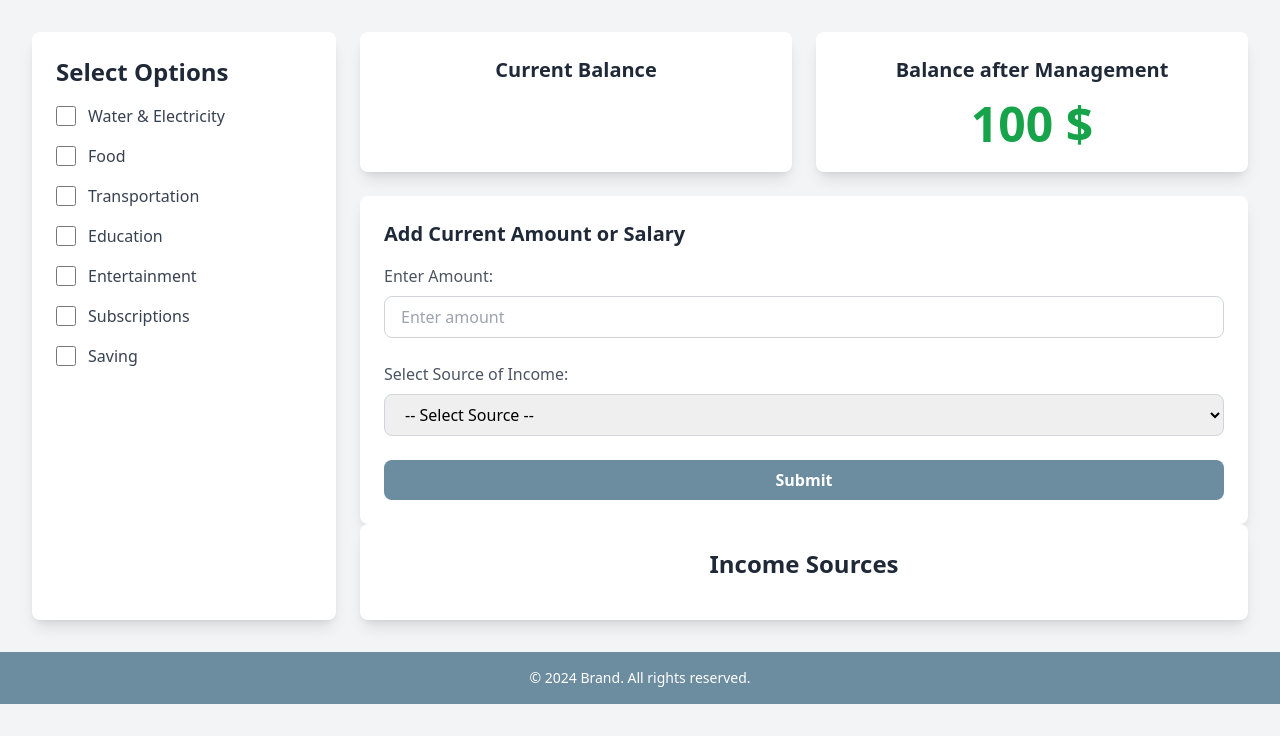
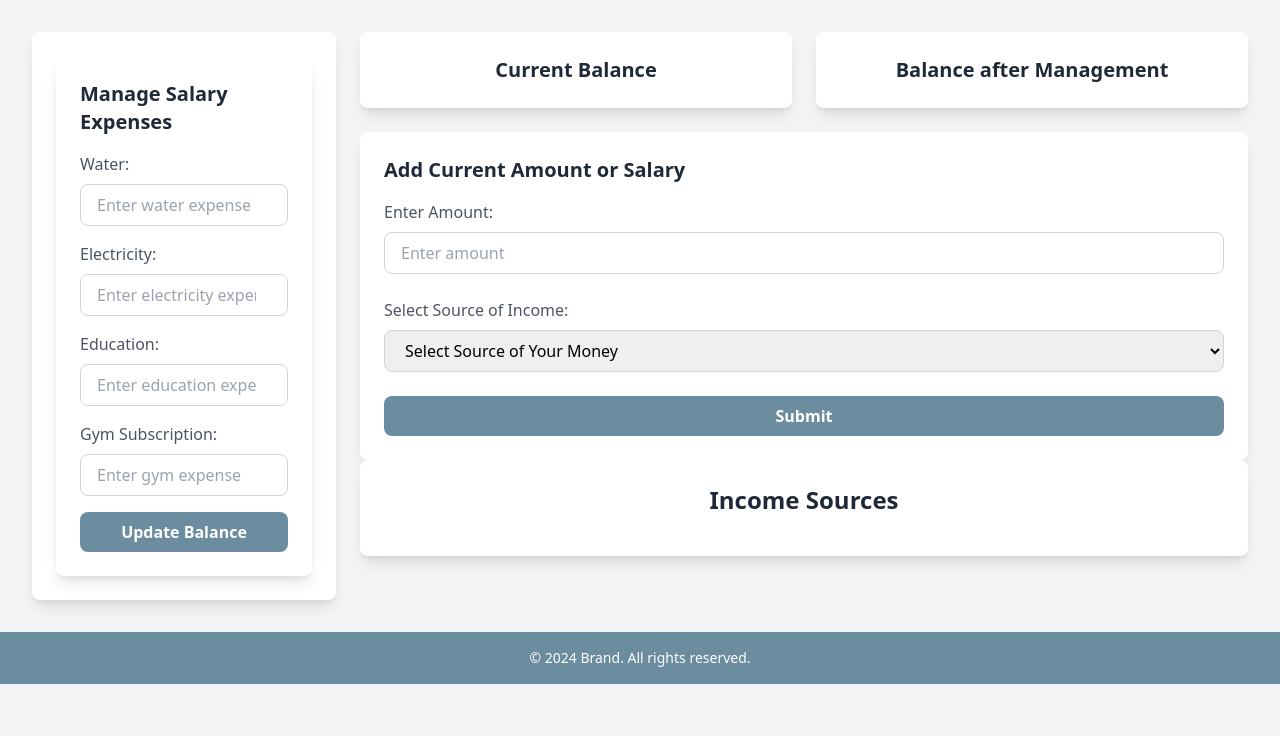
Before and after one commit to Kader1680/Mangement-Payement-Website, a Node server app: template views/pages/home.ejs in a window 1280 px wide. Shown: the part 64-800 px from the top of the page. Run offline with Node 20, Linux system fonts and the light colour scheme; the template is opened without the code that fills it, so the values that code supplies are empty; some libraries are stand-ins or nearby versions.

Commit message:
add resource salary

```diff
--- a/views/pages/home.ejs
+++ b/views/pages/home.ejs
@@ -25,56 +25,51 @@
   </nav>
 
   <div class="max-w-screen-xl mx-auto p-8 flex flex-col lg:flex-row gap-6">
-    <!-- Sidebar -->
+    <!-- Sidebar (Move Salary Management Form to Left) -->
     <aside class="w-full lg:w-1/4 bg-white shadow-lg rounded-lg p-6">
-      <h2 class="text-2xl font-semibold text-gray-800 mb-4">Select Options</h2>
-      <ul class="space-y-4">
-        <li class="flex items-center">
-          <input type="checkbox" id="option1" class="mr-3 h-5 w-5 text-red-500 focus:ring-red-400 border-gray-300 rounded" data-salary="20">
-          <label for="option1" class="text-gray-700">Water & Electricity</label>
-        </li>
-        <li class="flex items-center">
-          <input type="checkbox" id="option2" class="mr-3 h-5 w-5 text-red-500 focus:ring-red-400 border-gray-300 rounded" data-salary="15">
-          <label for="option2" class="text-gray-700">Food</label>
-        </li>
-        <li class="flex items-center">
-          <input type="checkbox" id="option3" class="mr-3 h-5 w-5 text-red-500 focus:ring-red-400 border-gray-300 rounded" data-salary="10">
-          <label for="option3" class="text-gray-700">Transportation</label>
-        </li>
-        <li class="flex items-center">
-          <input type="checkbox" id="option4" class="mr-3 h-5 w-5 text-red-500 focus:ring-red-400 border-gray-300 rounded" data-salary="25">
-          <label for="option4" class="text-gray-700">Education</label>
-        </li>
-        <li class="flex items-center">
-          <input type="checkbox" id="option5" class="mr-3 h-5 w-5 text-red-500 focus:ring-red-400 border-gray-300 rounded" data-salary="10">
-          <label for="option5" class="text-gray-700">Entertainment</label>
-        </li>
-        <li class="flex items-center">
-          <input type="checkbox" id="option6" class="mr-3 h-5 w-5 text-red-500 focus:ring-red-400 border-gray-300 rounded" data-salary="5">
-          <label for="option6" class="text-gray-700">Subscriptions</label>
-        </li>
-        <li class="flex items-center">
-          <input type="checkbox" id="option7" class="mr-3 h-5 w-5 text-red-500 focus:ring-red-400 border-gray-300 rounded" data-salary="8">
-          <label for="option7" class="text-gray-700">Saving</label>
-        </li>
-      </ul>
+      <!-- Salary Management Form -->
+      <div class="bg-white shadow-lg rounded-lg p-6">
+        <h2 class="text-xl font-semibold text-gray-800 mb-4">Manage Salary Expenses</h2>
+        <form id="expenseForm">
+          <div class="mb-4">
+            <label for="water" class="block text-gray-600 mb-2">Water:</label>
+            <input type="number" id="water" class="w-full px-4 py-2 border border-gray-300 rounded-lg" placeholder="Enter water expense" />
+          </div>
+          <div class="mb-4">
+            <label for="electricity" class="block text-gray-600 mb-2">Electricity:</label>
+            <input type="number" id="electricity" class="w-full px-4 py-2 border border-gray-300 rounded-lg" placeholder="Enter electricity expense" />
+          </div>
+          <div class="mb-4">
+            <label for="education" class="block text-gray-600 mb-2">Education:</label>
+            <input type="number" id="education" class="w-full px-4 py-2 border border-gray-300 rounded-lg" placeholder="Enter education expense" />
+          </div>
+          <div class="mb-4">
+            <label for="gym" class="block text-gray-600 mb-2">Gym Subscription:</label>
+            <input type="number" id="gym" class="w-full px-4 py-2 border border-gray-300 rounded-lg" placeholder="Enter gym expense" />
+          </div>
+          <button type="submit" class="w-full py-2 bg-[#6C8CA0] text-white font-semibold rounded-lg hover:bg-red-600 transition">
+            Update Balance
+          </button>
+        </form>
+      </div>
     </aside>
 
+    <!-- Main Content -->
     <div class="flex-1">
       <div class="grid grid-cols-1 sm:grid-cols-2 gap-6 mb-6">
         <!-- Current Balance -->
         <div class="bg-white shadow-lg rounded-lg p-6 text-center">
           <h2 class="text-xl font-semibold text-gray-800">Current Balance</h2>
+          <% items.forEach(item => { %>
+            <p class="text-5xl font-bold text-green-600 mt-4"><%= item.salary %> $</p>
+          <% }); %>
+        </div>
 
-            <% items.forEach(item => { %>
-              <p class="text-5xl font-bold text-green-600 mt-4"><%= item.salary %> $</p>
-            <% }); %>
-
-        </div>
-        <!-- Balance after Management -->
         <div class="bg-white shadow-lg rounded-lg p-6 text-center">
           <h2 class="text-xl font-semibold text-gray-800">Balance after Management</h2>
-          <p class="text-5xl font-bold text-green-600 mt-4" id="updatedBalance">12 $</p>
+          <% items.forEach(item => { %>
+            <p class="text-5xl font-bold text-green-600 mt-4" id="updatedBalance"><%= item.salary %> $</p>
+          <% }); %>
         </div>
       </div>
 
@@ -100,7 +95,7 @@
               class="w-full px-4 py-2 border border-gray-300 rounded-lg focus:outline-none focus:ring-2 focus:ring-red-400"
               required
             >
-              <option value="">-- Select Source --</option>
+              <option value="">Select Source of Your Money</option>
               <option value="Job">Job</option>
               <option value="Freelancer">Freelancer</option>
               <option value="Other">Other</option>
@@ -121,7 +116,6 @@
           <% items.forEach(item => { %>
             <div class="flex justify-between items-center bg-gray-50 p-4 rounded-lg shadow-sm">
               <div class="flex items-center space-x-4">
-                <!-- Income Source Icon (You can replace it with a custom icon) -->
                 <div class="w-8 h-8 bg-blue-500 rounded-full text-white flex items-center justify-center">
                   <span class="text-lg font-semibold"><%= item.source.charAt(0) %></span>
                 </div>
@@ -136,41 +130,31 @@
           <% }); %>
         </div>
       </div>
-
-
     </div>
   </div>
 
-  <!-- Footer -->
   <footer class="bg-[#6C8CA0] text-white text-center py-4">
     <p class="text-sm">&copy; 2024 Brand. All rights reserved.</p>
   </footer>
 
-  <!-- JavaScript for Mobile Menu and Salary Calculation -->
   <script>
-    const checkboxes = document.querySelectorAll('input[type="checkbox"]');
-    const updatedBalance = document.getElementById('updatedBalance');
-    const currentBalance = document.getElementById('currentBalance');
-    let baseSalary = 100;  // Example base salary
+    const form = document.getElementById('expenseForm');
+    form.addEventListener('submit', function (e) {
+      e.preventDefault();
 
-    // Function to update balance based on selected checkboxes
-    function updateBalance() {
-      let totalSalary = baseSalary;
-      checkboxes.forEach(checkbox => {
-        if (checkbox.checked) {
-          totalSalary -= parseInt(checkbox.getAttribute('data-salary'));
-        }
-      });
-      updatedBalance.textContent = `${totalSalary} $`;
-    }
+      const salary = parseFloat('<%= items[0].salary %>');
+      const water = parseFloat(document.getElementById('water').value) || 0;
+      const electricity = parseFloat(document.getElementById('electricity').value) || 0;
+      const education = parseFloat(document.getElementById('education').value) || 0;
+      const gym = parseFloat(document.getElementById('gym').value) || 0;
 
-    // Event listener for checkbox change
-    checkboxes.forEach(checkbox => {
-      checkbox.addEventListener('change', updateBalance);
+      const totalExpense = water + electricity + education + gym;
+
+      const updatedBalance = salary - totalExpense;
+
+      document.getElementById('updatedBalance').textContent = updatedBalance + ' $';
     });
+  </script>
 
-    // Initialize with the correct balance
-    updateBalance();
-  </script>
 </body>
 </html>
```
